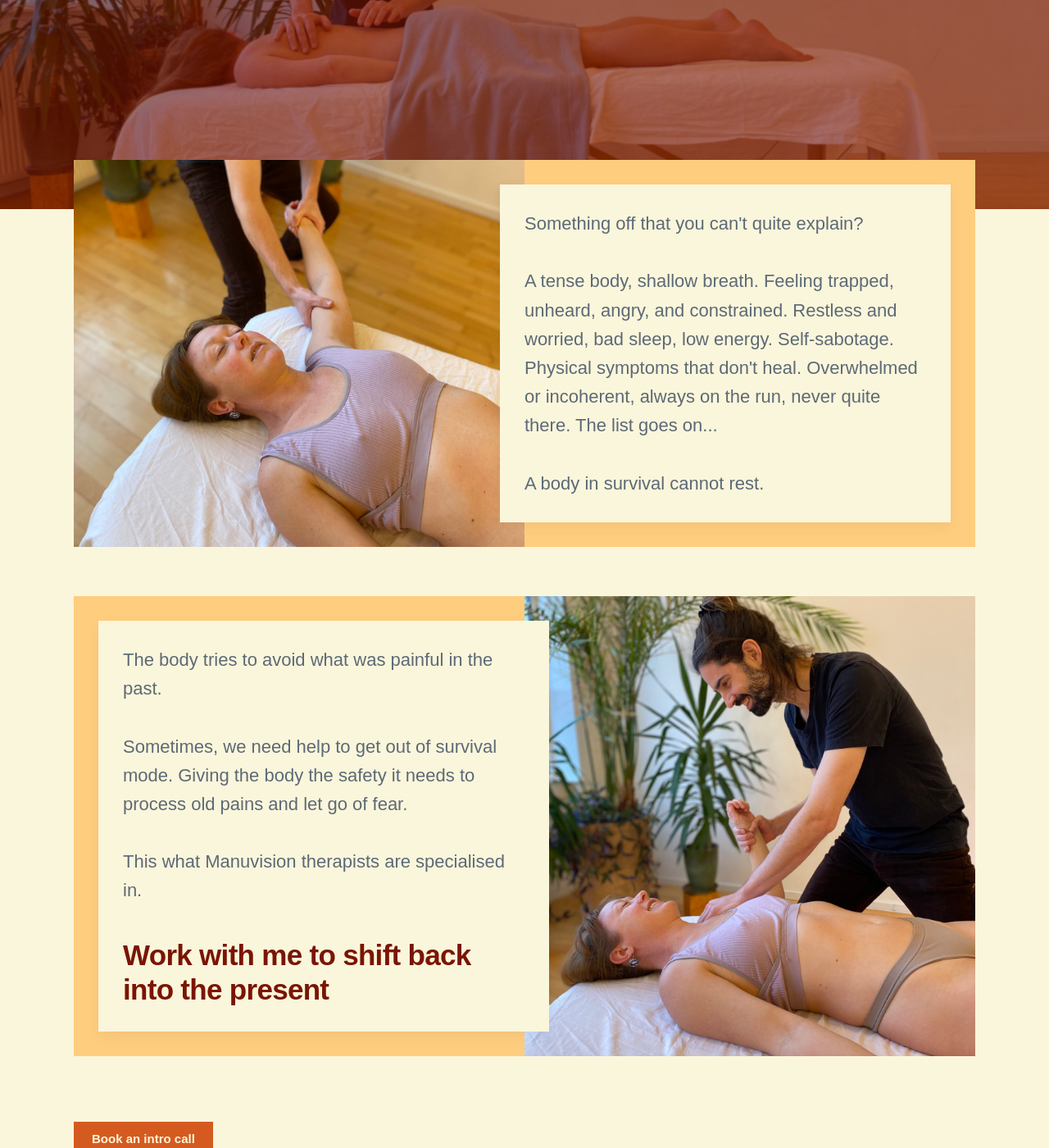
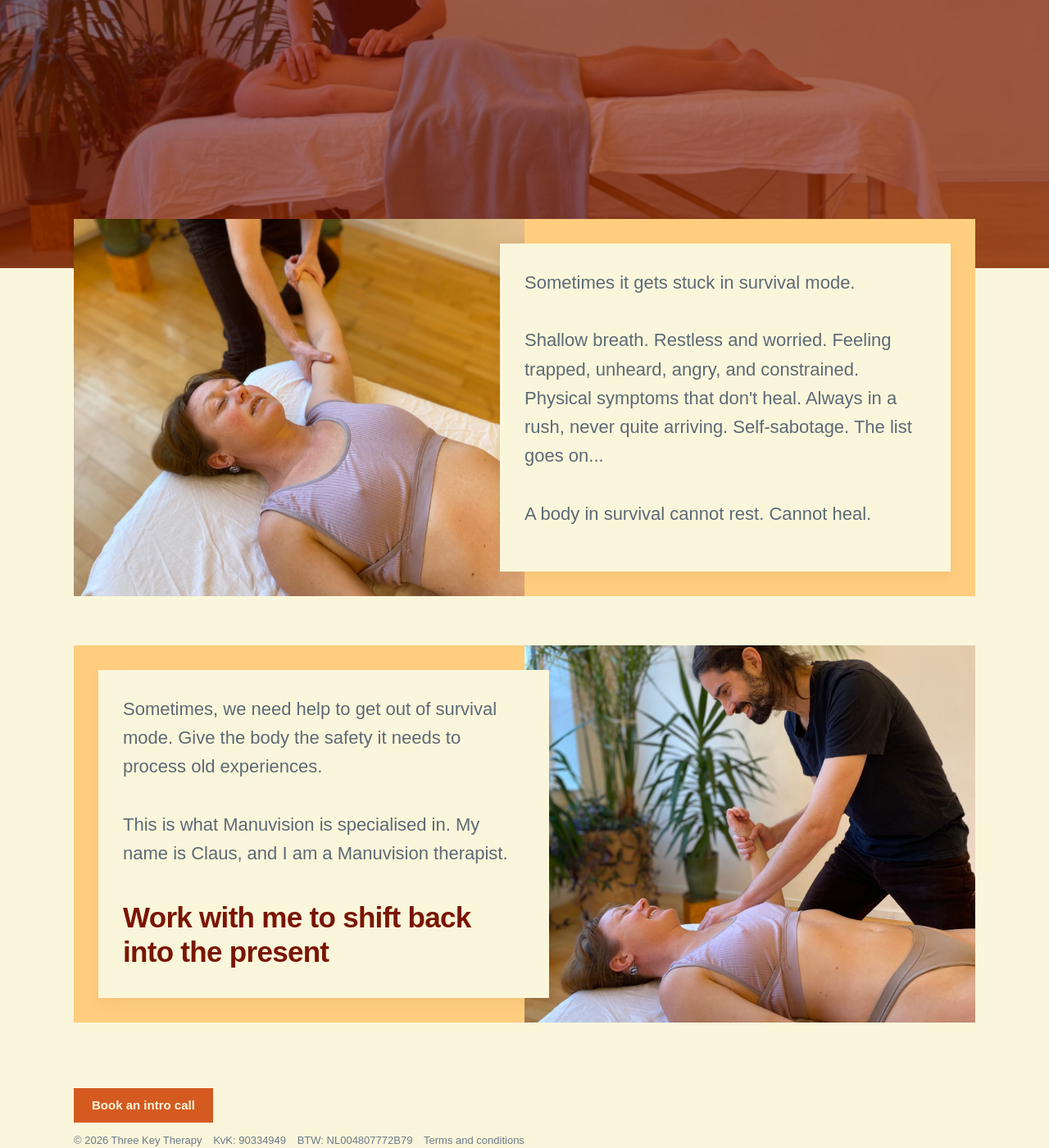
Before and after one commit to threekeytherapy/threekeytherapy.com, a Jekyll site: the page built from index.html, in a window 1280 px wide and 1400 px high, scrolled down 578 px. Shown: the whole window at 82% size. Built offline with Jekyll 4.4.1, drawn with Linux system fonts in a browser that asks for light colours; nearby versions of some CDN libraries; some web fonts are replaced; some of the changed text lies outside the part shown.

Commit message:
little tweaks

```diff
--- a/index.html
+++ b/index.html
@@ -37,17 +37,18 @@ featured_image: /images/treatment6crop2.jpg
 			<div class="post__content-wrap">
 				<div class="post__content">
 					<p class="post__description">
-						Something off that you can't quite explain?
+						Sometimes it gets stuck in survival mode.
 						</br></br>
-						A tense body, shallow breath.
+						Shallow breath.
+						Restless and worried.
 						Feeling trapped, unheard, angry, and constrained.
-						Restless and worried, bad sleep, low energy.
+						Physical symptoms that don't heal.
+						Always in a rush, never quite arriving.
 						Self-sabotage.
-						Physical symptoms that don't heal.
-						Overwhelmed or incoherent, always on the run, never quite there.
 						The list goes on...
 						</br></br>
 						A body in survival cannot rest.
+						Cannot heal.
 				</div>
 			</div>
 
@@ -62,13 +63,11 @@ featured_image: /images/treatment6crop2.jpg
 			<div class="post__content-wrap">
 				<div class="post__content">
 					<p class="post__description">
-						The body tries to avoid what was painful in the past.
-						</br>
-						</br>
-						Sometimes, we need help to get out of survival mode. Giving the body the safety it needs to process old pains and let go of fear.
-						</br>
-						</br>
-						This what Manuvision therapists are specialised in.
+						Sometimes, we need help to get out of survival mode.
+						Give the body the safety it needs to process old experiences.
+						</br></br>
+						This is what Manuvision is specialised in.
+						My name is Claus, and I am a Manuvision therapist.
 					</p>
 					<h2 class="post__title"><a href="/work-wth-me">Work with me to shift back into the present</a></h2>
 				</div>
```
Also changed, not shown: other parts of index.html (+1 -1 lines).
